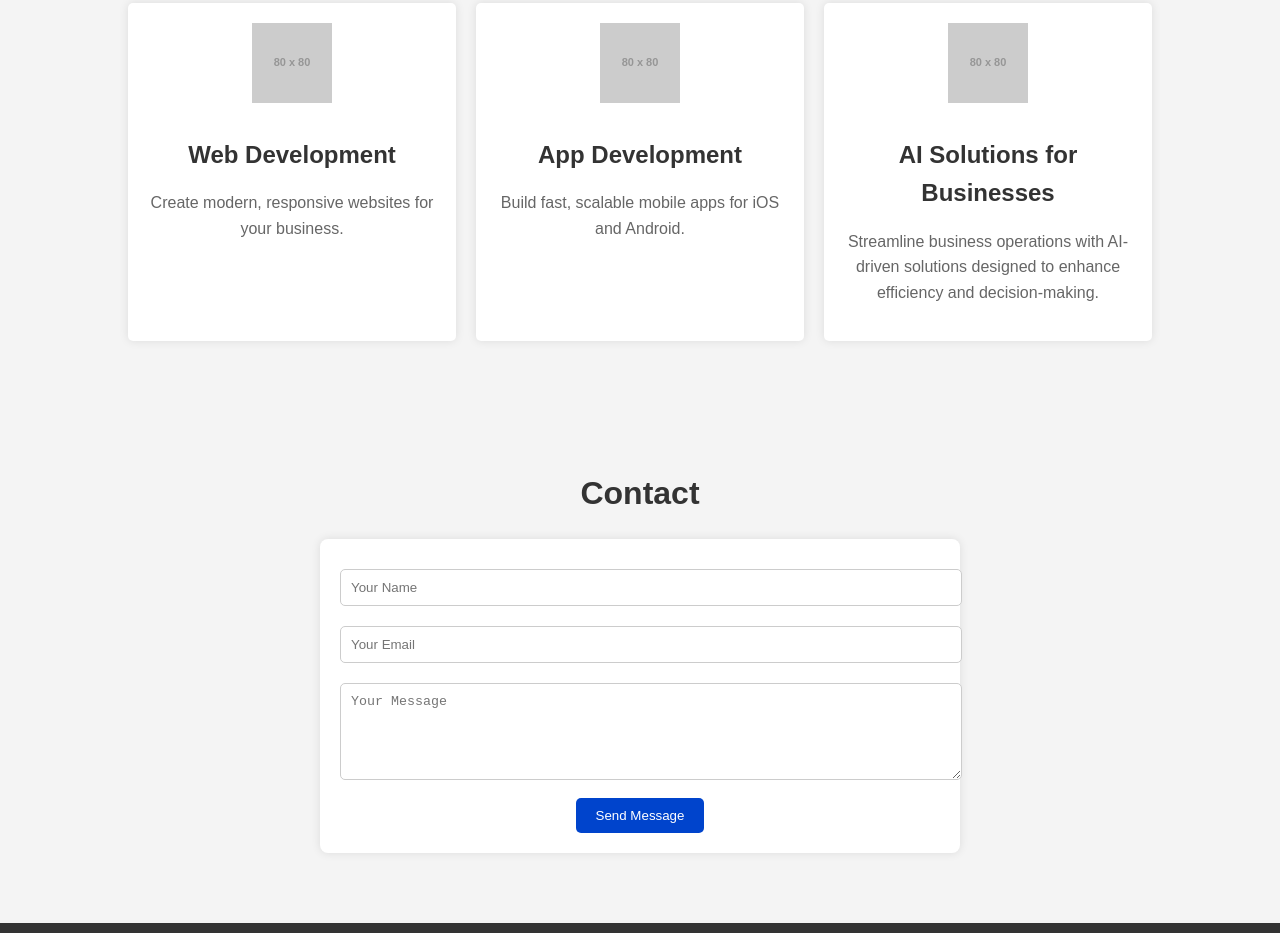
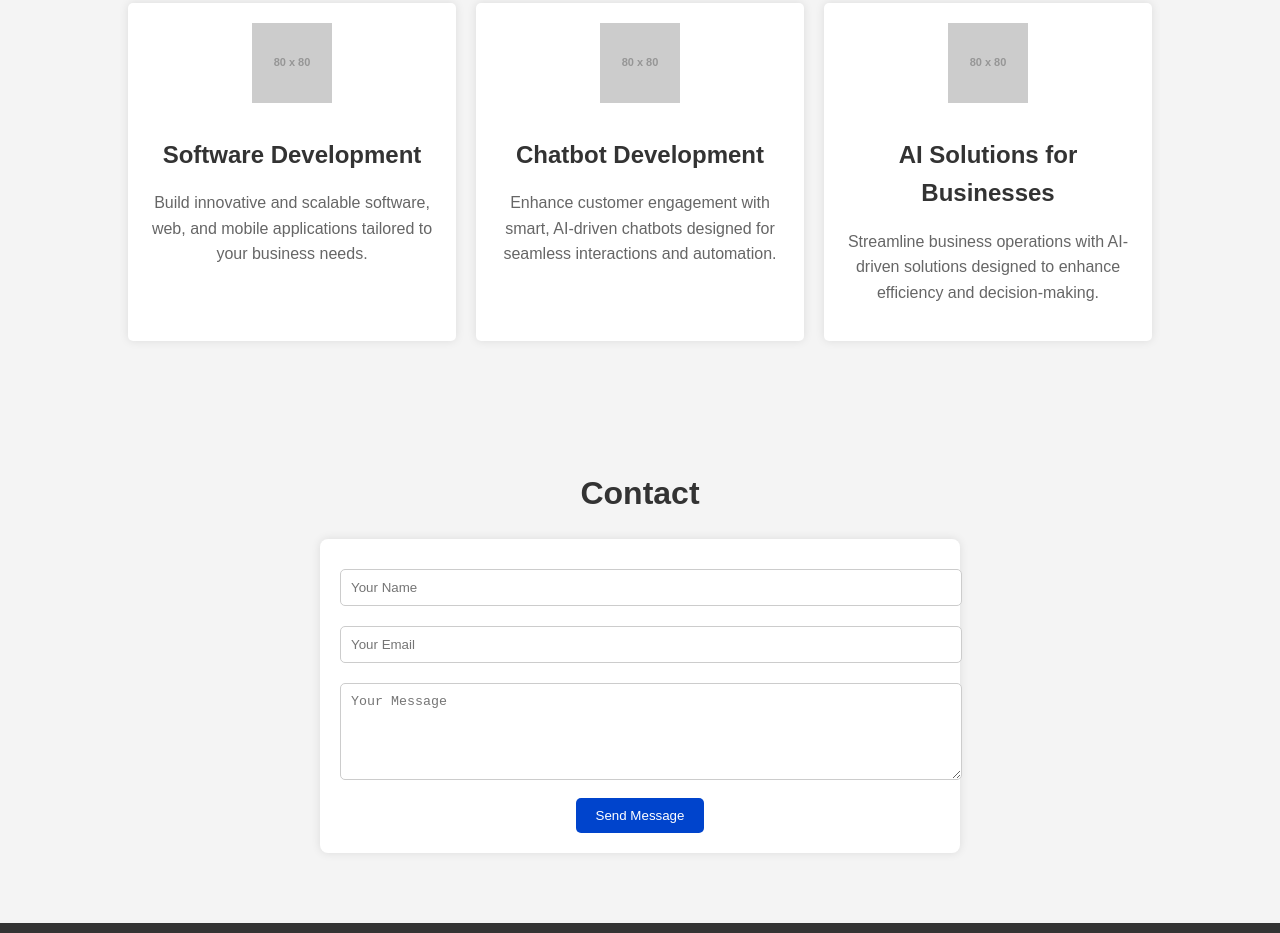
Before and after one commit to bryanhoang121/nexus-tech, a plain HTML site: page index.html in a window 1280 px wide. Shown: the part 886-1819 px from the top of the page. Drawn offline with Linux system fonts and the light colour scheme; placeholder pictures from the web are drawn by us.

Commit message:
Updated project with latest changes services

```diff
--- a/index.html
+++ b/index.html
@@ -61,13 +61,13 @@
         <div class="services-grid">
           <div class="service-item">
             <img src="https://via.placeholder.com/80" alt="Service 1">
-            <h3 class="translate" data-key="service1-title">Web Development</h3>
-            <p class="translate" data-key="service1-description">Create modern, responsive websites for your business.</p>
+            <h3 class="translate" data-key="service1-title">Software Development</h3>
+            <p class="translate" data-key="service1-description">Build innovative and scalable software, web, and mobile applications tailored to your business needs.</p>
           </div>
           <div class="service-item">
             <img src="https://via.placeholder.com/80" alt="Service 2">
-            <h3 class="translate" data-key="service2-title">App Development</h3>
-            <p class="translate" data-key="service2-description">Build fast, scalable mobile apps for iOS and Android.</p>
+            <h3 class="translate" data-key="service2-title">Chatbot Development</h3>
+            <p class="translate" data-key="service2-description">Enhance customer engagement with smart, AI-driven chatbots designed for seamless interactions and automation.</p>
           </div>
           <div class="service-item">
             <img src="https://via.placeholder.com/80" alt="Service 3">
--- a/script.js
+++ b/script.js
@@ -106,10 +106,10 @@ const translations = {
     "vision-description2":
       "Stay tuned as we develop groundbreaking products to address your needs!",
     "services-title": "Our Services",
-    "service1-title": "Web Development",
-    "service1-description": "Create modern, responsive websites for your business.",
-    "service2-title": "App Development",
-    "service2-description": "Build fast, scalable mobile apps for iOS and Android.",
+    "service1-title": "Software Development",
+    "service1-description": "Build innovative and scalable software, web, and mobile applications tailored to your business needs.",
+    "service2-title": "Chatbot Development",
+    "service2-description": "Enhance customer engagement with smart, AI-driven chatbots designed for seamless interactions and automation.",
     "service3-title": "AI Solutions for Businesses",
     "service3-description": "Streamline business operations with AI-driven solutions designed to enhance efficiency and decision-making.",
     footer: "© 2024 Nexus Tech Viet Nam. All rights reserved.",
@@ -136,10 +136,10 @@ const translations = {
     "vision-description2":
       "Hãy đón chờ những sản phẩm đột phá của chúng tôi để đáp ứng nhu cầu của bạn!",
     "services-title": "Dịch vụ của chúng tôi",
-    "service1-title": "Phát triển Web",
-    "service1-description": "Tạo các trang web hiện đại, đáp ứng cho doanh nghiệp của bạn.",
-    "service2-title": "Phát triển Ứng dụng",
-    "service2-description": "Xây dựng các ứng dụng di động nhanh, có thể mở rộng cho iOS và Android.",
+    "service1-title": "Phát triển phần mềm",
+    "service1-description": "Xây dựng phần mềm, ứng dụng web và di động sáng tạo, có thể mở rộng phù hợp với nhu cầu của doanh nghiệp bạn.",
+    "service2-title": "Phát triển Chatbot",
+    "service2-description": "Tăng cường tương tác với khách hàng bằng các chatbot thông minh, được hỗ trợ bởi AI, thiết kế để tự động hóa và tối ưu hóa giao tiếp.",
     "service3-title": "Giải pháp AI cho doanh nghiệp",
     "service3-description": "Tối ưu hóa hoạt động kinh doanh với giải pháp AI nâng cao hiệu quả và hỗ trợ ra quyết định.",
     footer: "© 2024 Nexus Tech Việt Nam. Bản quyền thuộc về chúng tôi.",
```
